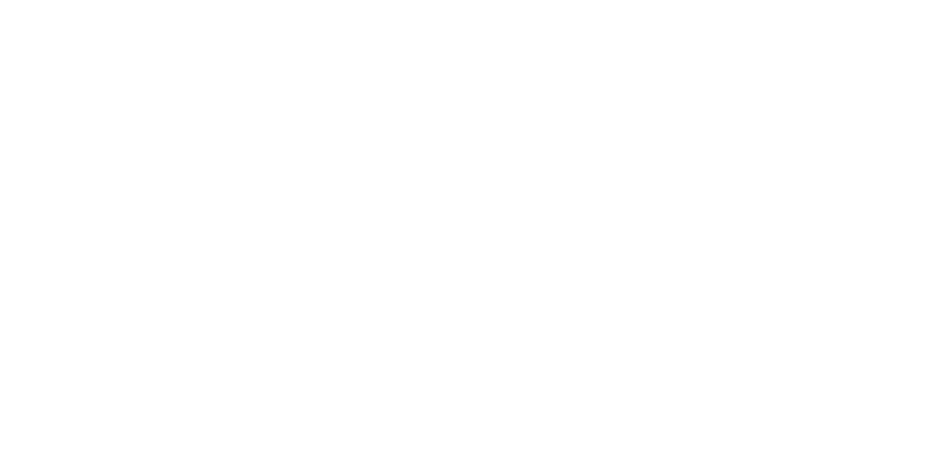
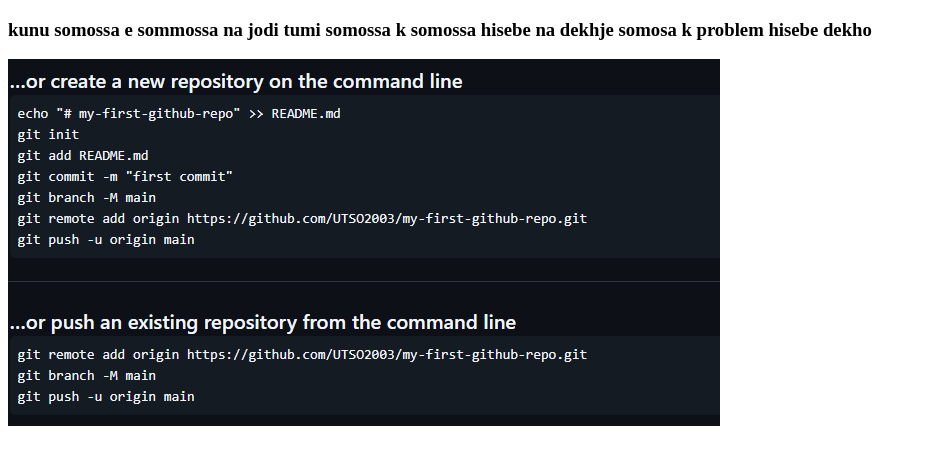
Before and after one commit to UTSO2003/problem-will-never-last, a plain HTML site: page Index.html in a window 1280 px wide. Shown: the whole page, without its empty margins (0-927 px from the left). Drawn offline with Linux system fonts and the light colour scheme.

Commit message:
added picture

```diff
--- a/Index.html
+++ b/Index.html
@@ -3,9 +3,10 @@
 <head>
     <meta charset="UTF-8">
     <meta name="viewport" content="width=device-width, initial-scale=1.0">
-    <title>kunu somossai somossa nah jodi tumi bose na thako</title>
+    <title>Problem will never last forever</title>
 </head>
 <body>
-
+    <h3>kunu somossa e sommossa na jodi tumi somossa k somossa hisebe na dekhje somosa k problem hisebe dekho</h3>
+    <img width="" src="Screen Shot1.PNG" alt="">
 </body>
 </html>
```
Also changed, not shown: Screen Shot1.PNG (added).
